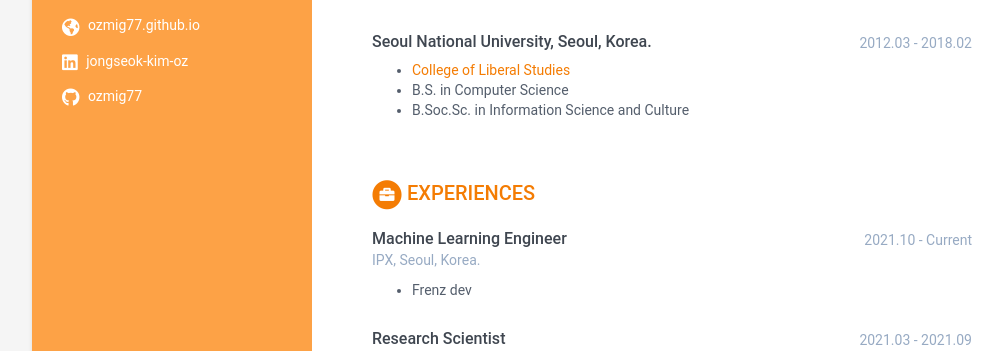
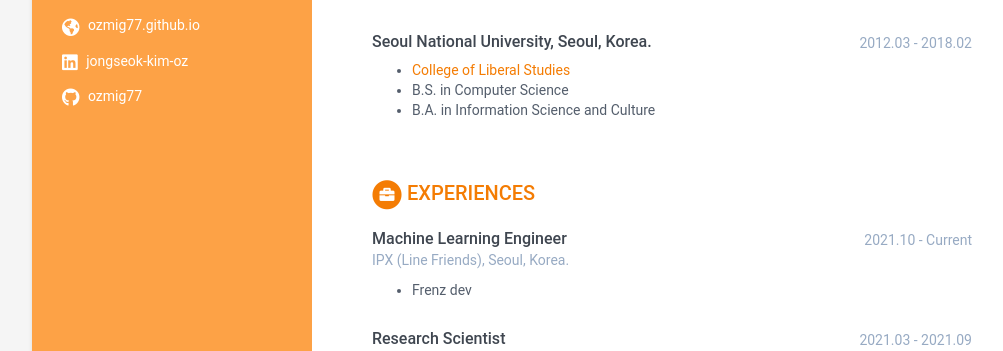
Before and after one commit to ozmig77/ozmig77.github.io, a Jekyll site: the page built from index.html, in a window 1280 px wide and 900 px high. Shown: the part 367-718 px from the top of the window, without its empty margins (108-1111 px from the left). Built offline with Jekyll 4.4.1, drawn with Linux system fonts in a browser that asks for light colours; some of the changed text lies outside the part shown.

Commit message:
Update data.yml

```diff
--- a/_data/data.yml
+++ b/_data/data.yml
@@ -58,13 +58,13 @@ education:
       details: |
         - [College of Liberal Studies](http://cls.snu.ac.kr/en)
         - B.S. in Computer Science
-        - B.Soc.Sc. in Information Science and Culture
+        - B.A. in Information Science and Culture
       #university: Seoul National University
 
 experiences:
     - role: Machine Learning Engineer
       time: 2021.10 - Current
-      company: IPX, Seoul, Korea.
+      company: IPX (Line Friends), Seoul, Korea.
       details: |
           - Frenz dev
     - role: Research Scientist
@@ -148,7 +148,7 @@ awards:
         - 1st prize, [2nd DramaQA Challenge 2020](https://dramaqa.snu.ac.kr/Challenge/2020) held in ECCV 2020
         - 1st prize, [Fashion-IQ Challenge 2020](https://sites.google.com/view/cvcreative2020/program/fashion-iq-challenge?authuser=0) held in CVPR 2020
         - 1st prize, [Large Scale Movie Description and Understanding Challenge 2019](https://sites.google.com/site/describingmovies/lsmdc-2019) held in ICCV 2019
-        - Hyundai Motor Chung Mong-Koo Foundation Scholarship, 2019 ~ Current
+        - Hyundai Motor Chung Mong-Koo Foundation Scholarship, 2019 ~ 2020
         - 5th prize (ITM), [The 2nd YouTube-8M Video Understanding Challenge](https://www.kaggle.com/c/youtube8m-2018/leaderboard) (Team KANU) held in ECCV 2018
         - 1st prize, [Movie Fill-in-the-Blank track](https://sites.google.com/site/describingmovies/previous-years/lsmdc-2017) - Large Scale Movie Description and Understanding Challenge held in ICCV 2017
         - 1st prize, [Movie Annotation and Retrieval track](https://sites.google.com/site/describingmovies/previous-years/lsmdc-2017) - Large Scale Movie Description and Understanding Challenge held in ICCV 2017
```
